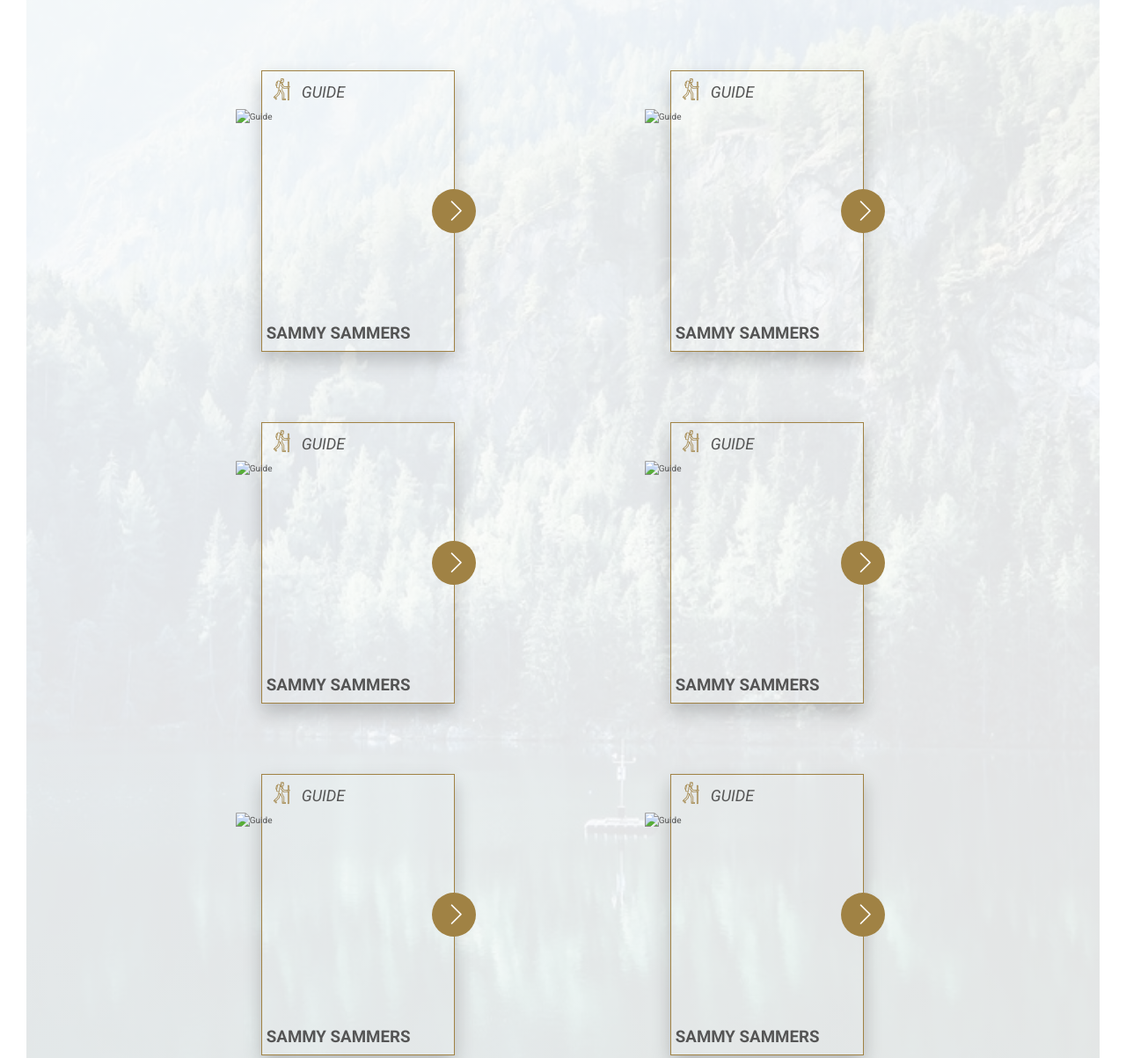
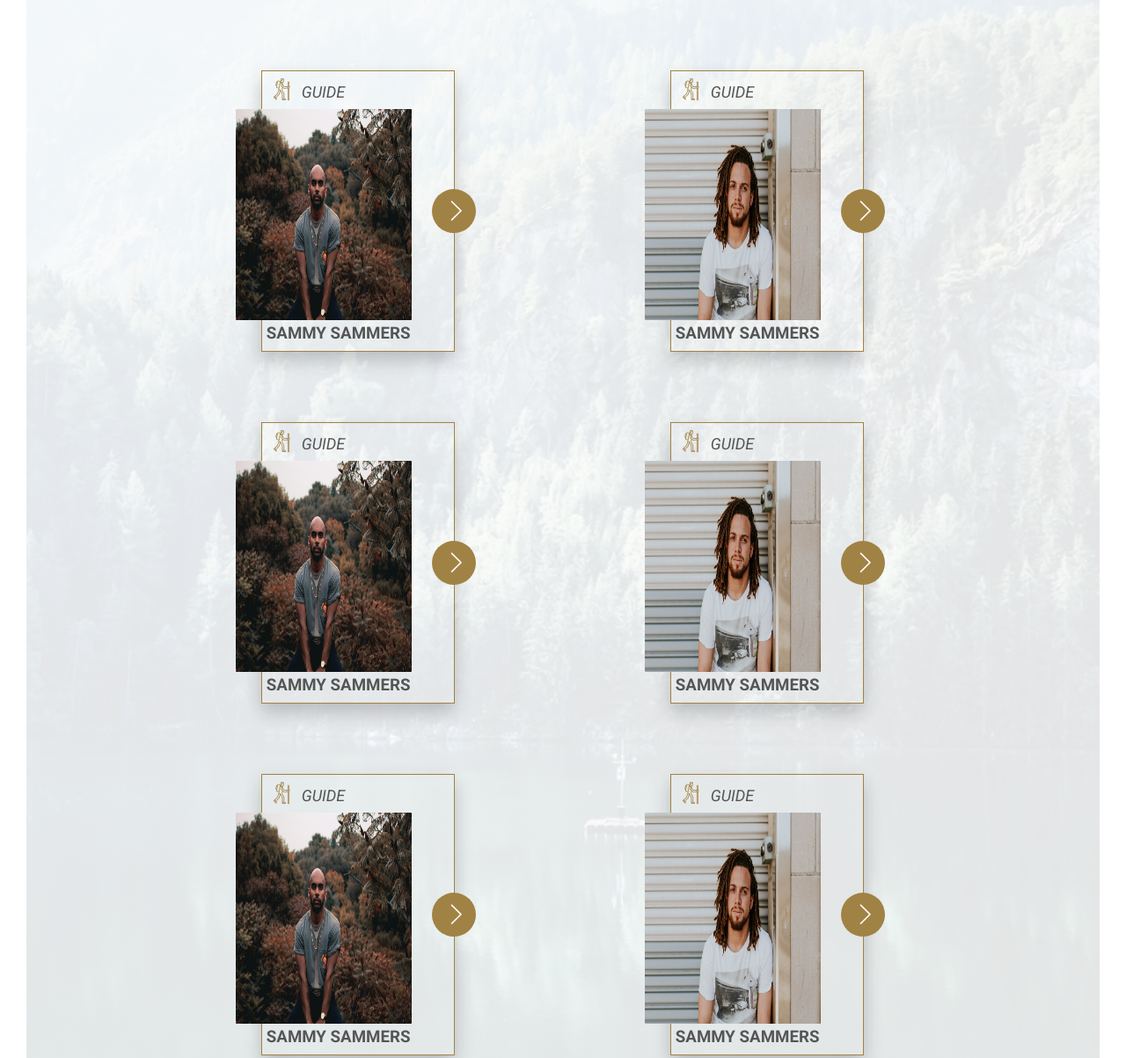
Before and after one commit to VladimirBlagojevic/Hike-Website, a website: page guides.html in a window 1280 px wide. Shown: the part 340-1543 px from the top of the page at 88% size. Drawn offline with nearby package versions, Linux system fonts and the light colour scheme; files that its build step writes are made by us from their sources; the site is published under a folder, as on GitHub Pages, so addresses that start at the root find nothing.

Commit message:
Fixed img links

```diff
--- a/guides.html
+++ b/guides.html
@@ -50,7 +50,7 @@
                                 <i class=" guide-card__icon flaticon-hiker"><span class="guide-card__icon-text">Guide</span></i>
                             </div>
                             <div class="guide-card__img-box">
-                                <img class="guide-card__img" src="/img/guide2.jpg" alt="Guide">
+                                <img class="guide-card__img" src="img/guide2.jpg" alt="Guide">
                             </div>
                             <div class="guide-card__button">
                                 <a class="guide-card__link" href="#"><i class=" guide-card__arrow flaticon-right-arrow"></i></a>
@@ -68,7 +68,7 @@
                                 <i class=" guide-card__icon flaticon-hiker"><span class="guide-card__icon-text">Guide</span></i>
                             </div>
                             <div class="guide-card__img-box">
-                                <img class="guide-card__img" src="/img/guide1.jpg" alt="Guide">
+                                <img class="guide-card__img" src="img/guide1.jpg" alt="Guide">
                             </div>
                             <div class="guide-card__button">
                                 <a class="guide-card__link" href="#"><i class=" guide-card__arrow flaticon-right-arrow"></i></a>
@@ -88,7 +88,7 @@
                                 <i class=" guide-card__icon flaticon-hiker"><span class="guide-card__icon-text">Guide</span></i>
                             </div>
                             <div class="guide-card__img-box">
-                                <img class="guide-card__img" src="/img/guide2.jpg" alt="Guide">
+                                <img class="guide-card__img" src="img/guide2.jpg" alt="Guide">
                             </div>
                             <div class="guide-card__button">
                                 <a class="guide-card__link" href="#"><i class=" guide-card__arrow flaticon-right-arrow"></i></a>
@@ -106,7 +106,7 @@
                                 <i class=" guide-card__icon flaticon-hiker"><span class="guide-card__icon-text">Guide</span></i>
                             </div>
                             <div class="guide-card__img-box">
-                                <img class="guide-card__img" src="/img/guide1.jpg" alt="Guide">
+                                <img class="guide-card__img" src="img/guide1.jpg" alt="Guide">
                             </div>
                             <div class="guide-card__button">
                                 <a class="guide-card__link" href="#"><i class=" guide-card__arrow flaticon-right-arrow"></i></a>
@@ -126,7 +126,7 @@
                                 <i class=" guide-card__icon flaticon-hiker"><span class="guide-card__icon-text">Guide</span></i>
                             </div>
                             <div class="guide-card__img-box">
-                                <img class="guide-card__img" src="/img/guide2.jpg" alt="Guide">
+                                <img class="guide-card__img" src="img/guide2.jpg" alt="Guide">
                             </div>
                             <div class="guide-card__button">
                                 <a class="guide-card__link" href="#"><i class=" guide-card__arrow flaticon-right-arrow"></i></a>
@@ -144,7 +144,7 @@
                                 <i class=" guide-card__icon flaticon-hiker"><span class="guide-card__icon-text">Guide</span></i>
                             </div>
                             <div class="guide-card__img-box">
-                                <img class="guide-card__img" src="/img/guide1.jpg" alt="Guide">
+                                <img class="guide-card__img" src="img/guide1.jpg" alt="Guide">
                             </div>
                             <div class="guide-card__button">
                                 <a class="guide-card__link" href="#"><i class=" guide-card__arrow flaticon-right-arrow"></i></a>
```
